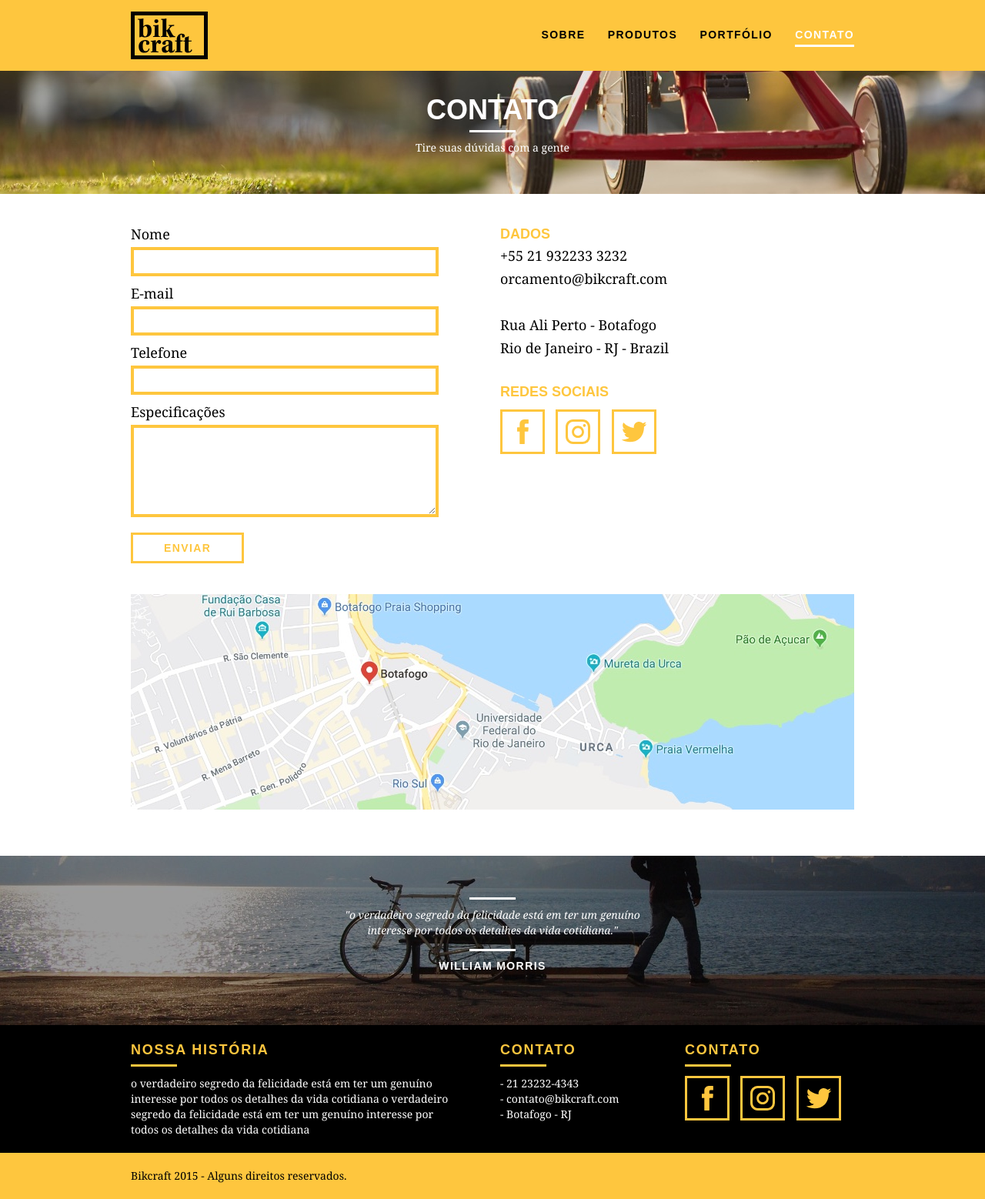
After one commit to patrickvasconcelos/web-bikcraft, a PHP site: page /contato.html in a window 1280 px wide. The commit adds this page. Shown: the whole page at 77% size. Run offline with PHP 8.4, Linux system fonts and the light colour scheme.

Commit message:
[NEW] site completo

```diff
--- /dev/null
+++ b/contato.html
@@ -0,0 +1,124 @@
+<!DOCTYPE html>
+<html lang="pt-br">
+
+<head>
+    <meta charset="utf-8">
+    <title>Bikcraft - COntato</title>
+    <link rel="stylesheet" href="css/normalize.css">
+    <link rel="stylesheet" href="css/reset.css">
+    <link rel="stylesheet" href="css/grid.css">
+    <link rel="stylesheet" href="css/style.css">
+    <link rel="stylesheet" href="css/contato.css">
+</head>
+
+<body>
+    <header class="header">
+        <div class="container">
+            <a href="index.html" class="grid-4">
+                <img src="img/bikcraft.svg" alt="Bikcraft">
+            </a>
+            <nav class="header_menu grid-12">
+                <ul>
+                    <li><a href="sobre.html">Sobre</a></li>
+                    <li><a href="produtos.html">Produtos</a></li>
+                    <li><a href="portfolio.html">Portfólio</a></li>
+                    <li><a href="contato.html" class="menu-ativo">Contato</a></li>
+                </ul>
+            </nav>
+        </div>
+    </header>
+
+    <section class="introducao-interna interna_contato">
+        <div class="container">
+            <h1>Contato</h1>
+            <p>Tire suas dúvidas com a gente</p>
+        </div>
+    </section>
+
+
+    <section class="contato container">
+
+        <form id="form-orcamento" class="contato-form grid-8">
+            <label for="nome">Nome</label>
+            <input type="text" id="nome">
+            <label for="email">E-mail</label>
+            <input type="text" id="email">
+            <label for="telefone">Telefone</label>
+            <input type="text" id="telefone">
+            <label for="espec">Especificações</label>
+            <textarea id="espec"></textarea>
+            <button class="btn btn-preto" type="submit">Enviar</button>
+        </form>
+        <div class="contato-dados grid-8">
+            <h3>Dados </h3>
+            <span>+55 21 932233 3232</span>
+            <span>orcamento@bikcraft.com</span>
+            <span>Rua Ali Perto - Botafogo</span>
+            <span>Rio de Janeiro - RJ - Brazil</span>
+            <h3>Redes Sociais</h3>
+            <ul>
+                <li><a href="http://facebook.com" target="_blank"><img src="img/redes-sociais/facebook.svg"
+                            alt="Facebook"></a></li>
+                <li><a href="http://instagram.com" target="_blank"><img src="img/redes-sociais/instagram.svg"
+                            alt="Instagram"></a></li>
+                <li><a href="http://twitter.com" target="_blank"><img src="img/redes-sociais/twitter.svg"
+                            alt="Twitter"></a></li>
+            </ul>
+        </div>
+    </section>
+
+    <section class="container contato-mapa">
+        <a href="http://google.com" target="_blank" class="grid-16"><img src="img/endereco-bikcraft.jpg"
+                alt="Endereço da Bikcraft"></a>
+    </section>
+
+    <section class="quebra">
+        <blockquote class="quote-externo container">
+            <p>"o verdadeiro segredo da felicidade está em ter um genuíno interesse por todos os detalhes da vida
+                cotidiana."</p>
+            <cite>WILLIAM MORRIS</cite>
+        </blockquote>
+
+    </section>
+    <footer>
+        <div class="footer">
+            <div class="container">
+                <div class="grid-8 footer_historia">
+                    <h3>Nossa História</h3>
+                    <p>o verdadeiro segredo da felicidade está em ter um genuíno interesse por todos os detalhes da vida
+                        cotidiana o verdadeiro segredo da felicidade está em ter um genuíno interesse por todos os
+                        detalhes da vida
+                        cotidiana</p>
+                </div>
+                <div class="grid-4 footer_contato">
+                    <h3>Contato</h3>
+                    <ul>
+                        <li>- 21 23232-4343</li>
+                        <li>- contato@bikcraft.com</li>
+                        <li>- Botafogo - RJ</li>
+                    </ul>
+                </div>
+                <div class="grid-4 footer_redes">
+                    <h3>Contato</h3>
+                    <ul>
+                        <li><a href="http://facebook.com" target="_blank"><img src="img/redes-sociais/facebook.svg"
+                                    alt="Facebook"></a></li>
+                        <li><a href="http://instagram.com" target="_blank"><img src="img/redes-sociais/instagram.svg"
+                                    alt="Instagram"></a></li>
+                        <li><a href="http://twitter.com" target="_blank"><img src="img/redes-sociais/twitter.svg"
+                                    alt="Twitter"></a></li>
+                    </ul>
+                </div>
+            </div>
+        </div>
+
+        <div class="copy">
+            <div class="container">
+                <p class="grid-16">Bikcraft 2015 - Alguns direitos reservados.</p>
+            </div>
+
+        </div>
+    </footer>
+</body>
+
+</html>
--- /dev/null
+++ b/css/contato.css
@@ -0,0 +1,92 @@
+.interna_contato {
+    background: url("../img/bg-contato.jpg") no-repeat center;
+    background-size: cover;
+}
+
+/* Orçamento */
+.contato {
+    padding: 40px 0;
+}
+
+.contato-form {
+    padding-right: 60px;
+}
+
+.contato-form label {
+    display: block;
+    font-family: Georgia, "Times New Roman", Times, serif;
+    font-size: 18px;
+    line-height: 25px;
+    margin-bottom: 4px;
+}
+
+.contato-form input {
+    display: block;
+    width: 100%;
+    border: 4px solid #fec63e;
+    background: none;
+    padding: 7px 10px;
+    margin-bottom: 10px;
+    outline: none;
+    font-size: 14px;
+    font-family: Georgia, "Times New Roman", Times, serif;
+}
+
+.contato-form textarea {
+    display: block;
+    width: 100%;
+    height: 120px;
+    border: 4px solid #fec63e;
+    background: none;
+    padding: 7px 10px;
+    margin-bottom: 20px;
+    outline: none;
+    font-size: 14px;
+    font-family: Georgia, "Times New Roman", Times, serif;
+}
+
+.contato-form button {
+    padding: 7px 40px;
+    background: none;
+}
+
+.contato-dados h3 {
+    font-size: 18px;
+    line-height: 25px;
+    text-transform: uppercase;
+    color: #fec63e;
+    font-weight: bold;
+}
+
+.contato-dados span {
+    display: block;
+    font-size: 18px;
+    line-height: 30px;
+    font-family: Georgia, "Times New Roman", Times, serif;
+}
+
+.contato-dados span:nth-of-type(even) {
+    margin-bottom: 30px;
+}
+
+.contato-dados ul {
+    margin-top: 10px;
+}
+.contato-dados ul li {
+    display: inline-block;
+    margin-right: 10px;
+}
+
+.contato-dados ul li a {
+    border: 3px solid #fec63e;
+    display: block;
+    padding: 10px;
+}
+
+.contato-dados ul li a:hover {
+    border: 3px solid #000000;
+}
+
+.contato-mapa {
+    margin-bottom: 60px;
+}
--- a/css/produtos.css
+++ b/css/produtos.css
@@ -148,7 +148,7 @@
     font-family: Georgia, "Times New Roman", Times, serif;
 }
 
-.dados-email {
+.orcamento-dados span:nth-of-type(2) {
     margin-bottom: 40px;
 }
 
--- a/produtos.html
+++ b/produtos.html
@@ -112,7 +112,7 @@
             <div class="orcamento-dados grid-8">
                 <h3>Dados </h3>
                 <span>+55 21 932233 3232</span>
-                <span class="dados-email">orcamento@bikcraft.com</span>
+                <span>orcamento@bikcraft.com</span>
                 <h3>Monte a sua Bikcraft</h3>
                 <p>Escolha as Especificações</p>
                 <ul>
```
